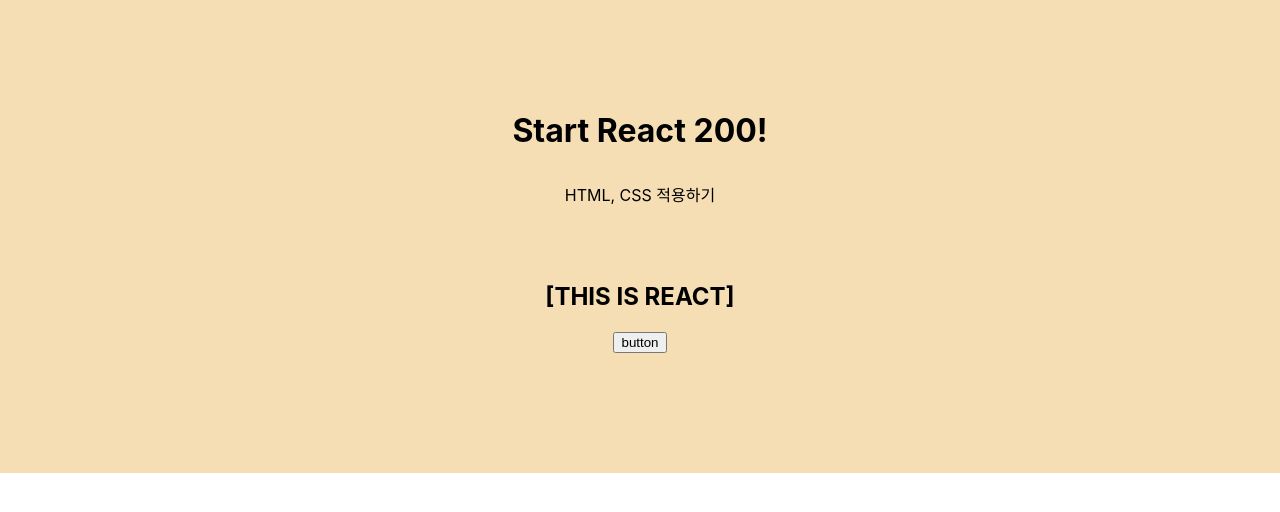
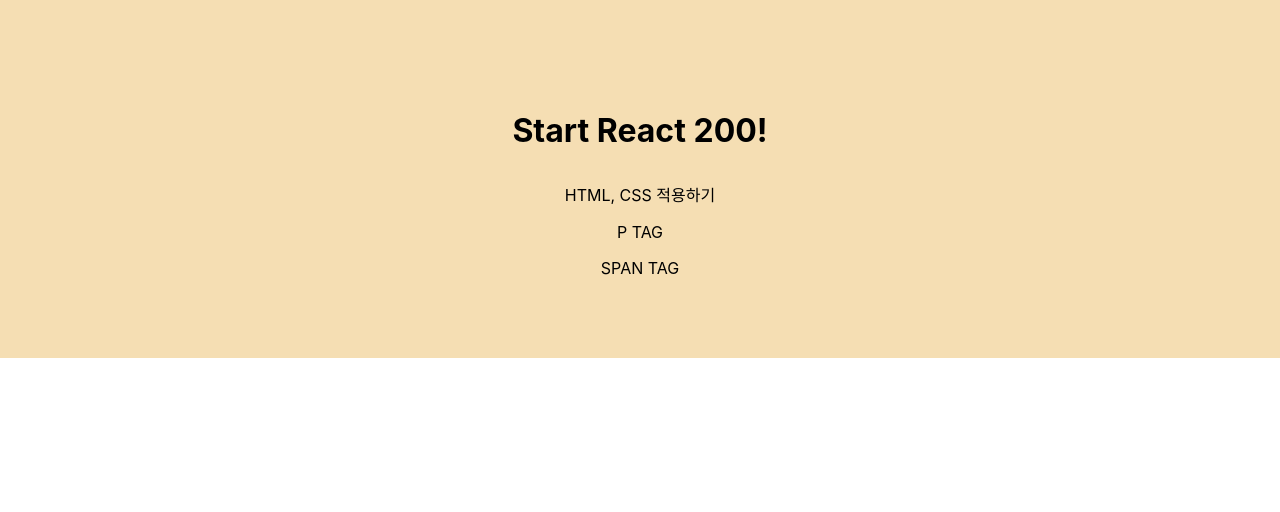
Before and after one commit to dev-chloe/hangout-react200, a React (Create React App) app: page / in a window 1280 px wide. Shown: the top 512 px of the page. Built offline with nearby package versions, Linux system fonts and the light colour scheme.

Commit message:
react200 초급032

```diff
--- a/src/App.js
+++ b/src/App.js
@@ -1,13 +1,13 @@
 import React from 'react';
 import './App.css';
-import ReactHook from './R031_ReactHook';
+import Fragments from './R032_Fragments';
 
 function App() {
   return (
     <div>
       <h1>Start React 200!</h1>
       <p>HTML, CSS 적용하기</p>
-      <ReactHook />
+      <Fragments />
     </div>
   );
 }
--- /dev/null
+++ b/src/R032_Fragments.js
@@ -0,0 +1,20 @@
+import React, { Component } from 'react';
+
+class R032_Fragments extends Component {
+  render() {
+    return (
+      <React.Fragment>
+        <p>P TAG</p>
+        <span>SPAN TAG</span>
+      </React.Fragment>
+    )
+  }
+}
+
+
+// element 반환 시 하나의 <html> 태그로 감싸지 않으면 다음과 같은 에러 메시지가 표시된다.
+// Parsing error: Adjacent JSX elements must be wrapped in an enclosing tag. Did you want a JSX fragment <ㅗ>...</ㅗ>?
+
+// Fragment 약식으로 <> </> 로 쓸수있다.
+
+export default R032_Fragments;
```
